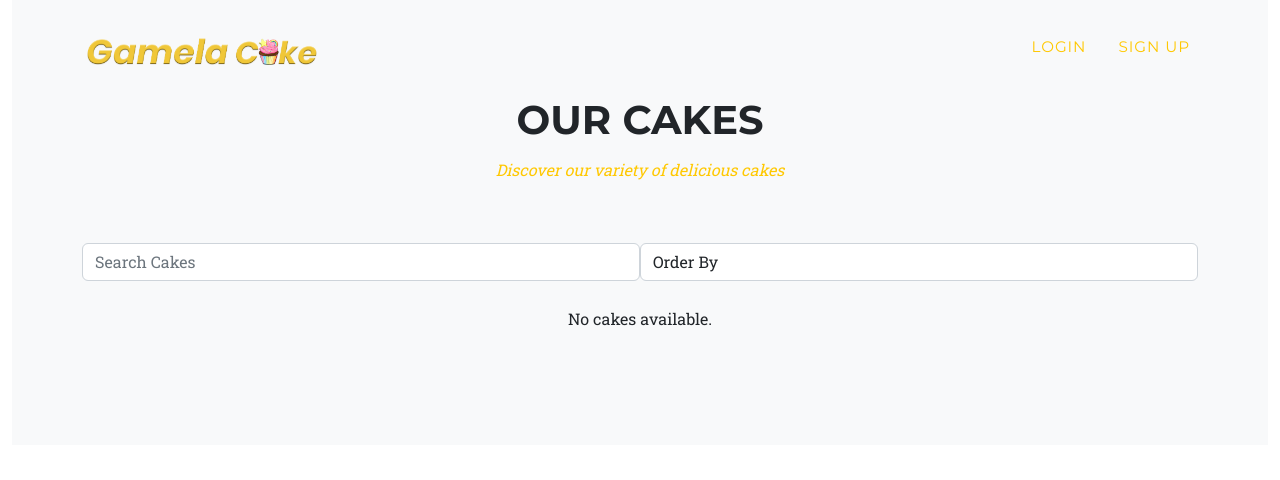
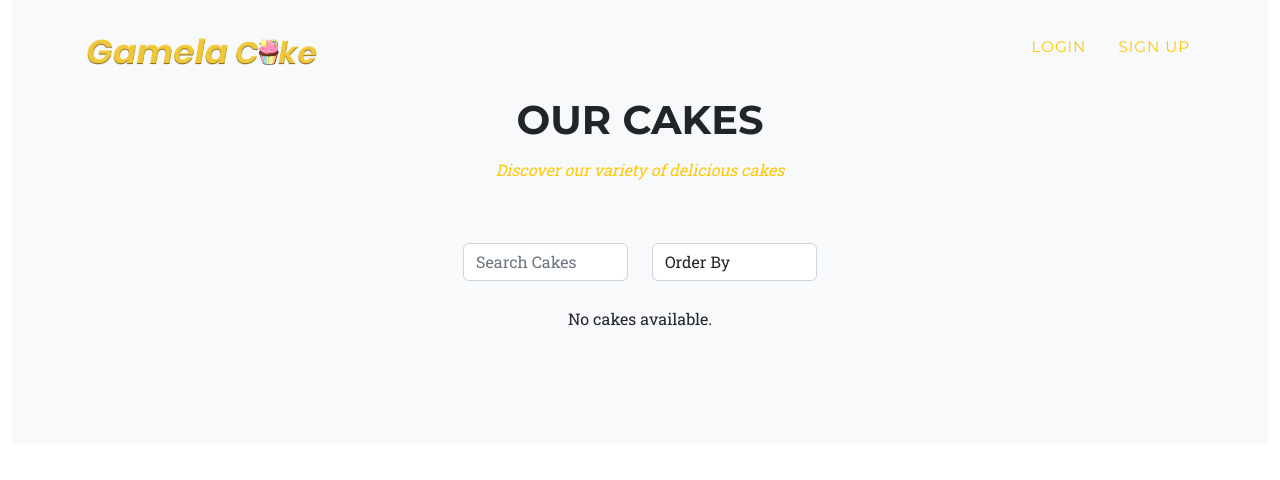
Before and after one commit to atchutchi/gamela-cake, a Django app: page /cakes/ in a window 1280 px wide. Shown: the top 480 px of the page. Run offline with Django 3.2, Linux system fonts and the light colour scheme; data that the repository does not hold is empty; some libraries are stand-ins or nearby versions.

Commit message:
Add bootstrap styling to the Search and Order Form

```diff
--- a/templates/cake.html
+++ b/templates/cake.html
@@ -11,12 +11,18 @@
 
             <!-- Search and Order Form -->
             <form method="get" class="mb-4 d-flex justify-content-center">
-                <input type="text" name="filter_by" placeholder="Search Cakes" value="{{ request.GET.filter_by }}" class="form-control mr-2">
-                <select name="order_by" class="form-control mr-2">
-                    <option value="">Order By</option>
-                    <option value="price" {% if request.GET.order_by == 'price' %}selected{% endif %}>Price</option>
-                    <option value="name" {% if request.GET.order_by == 'name' %}selected{% endif %}>Name</option>
-                </select>
+                <div class="row">
+                    <div class="col-md-6">
+                        <input type="text" name="filter_by" placeholder="Search Cakes" value="{{ request.GET.filter_by }}" class="form-control">
+                    </div>
+                    <div class="col-md-6">
+                        <select name="order_by" class="form-control">
+                            <option value="">Order By</option>
+                            <option value="price" {% if request.GET.order_by == 'price' %}selected{% endif %}>Price</option>
+                            <option value="name" {% if request.GET.order_by == 'name' %}selected{% endif %}>Name</option>
+                        </select>
+                    </div>
+                </div>
             </form>
 
             <!-- Cakes Display -->
```
